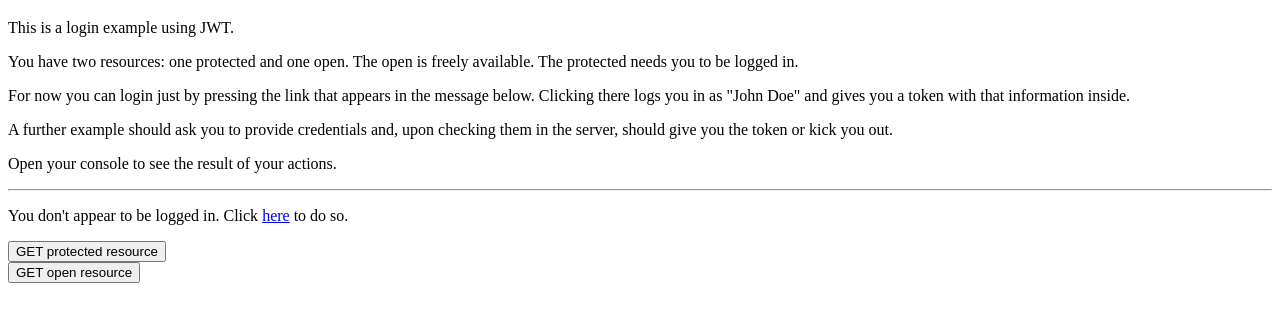
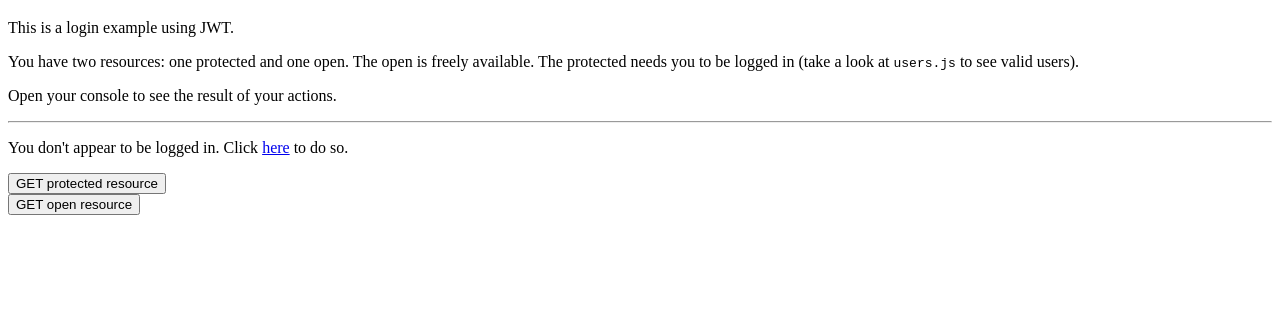
Before and after one commit to andresmanikis/jwt-spike, a website: page static/login.html in a window 1280 px wide. Shown: the part 61-382 px from the top of the page. Drawn offline with Linux system fonts and the light colour scheme.

Commit message:
Adds another user and updates the instructions

```diff
--- a/static/login.html
+++ b/static/login.html
@@ -17,15 +17,7 @@
     </p>
 
     <p>
-      You have two resources: one protected and one open. The open is freely available. The protected needs you to be logged in.
-    </p>
-
-    <p>
-      For now you can login just by pressing the link that appears in the message below. Clicking there logs you in as "John Doe" and gives you a token with that information inside.
-    </p>
-
-    <p>
-      A further example should ask you to provide credentials and, upon checking them in the server, should give you the token or kick you out.
+      You have two resources: one protected and one open. The open is freely available. The protected needs you to be logged in (take a look at <code>users.js</code> to see valid users).
     </p>
 
     <p>
--- a/users.js
+++ b/users.js
@@ -1,5 +1,6 @@
 const users = [
-  { name: 'John Doe', username: 'john.doe', password: 'j0hnd03' }
+  { name: 'John Doe', username: 'john.doe', password: 'j0hnd03' },
+  { name: 'Jack Black', username: 'jack.black', password: 'j4ck13' }
 ];
 
 function getByUsername(username) {
```
